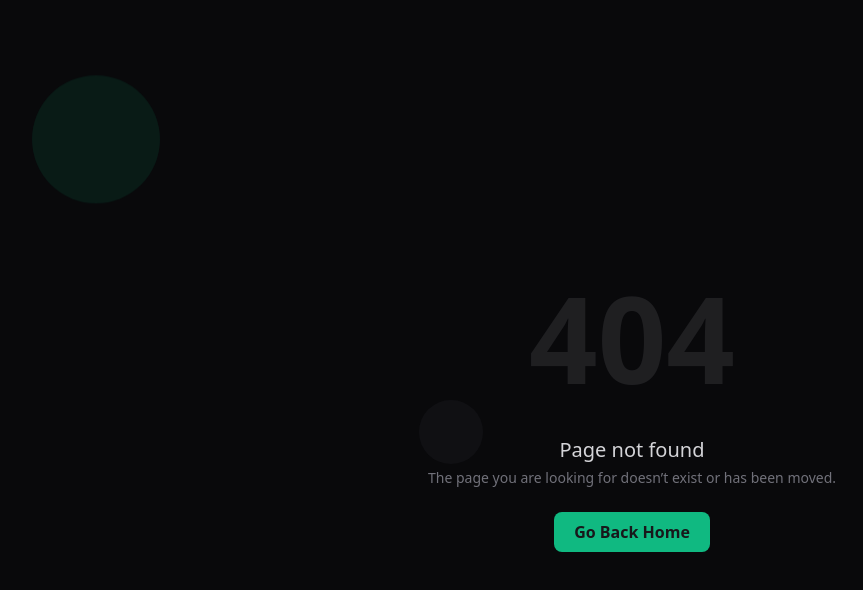
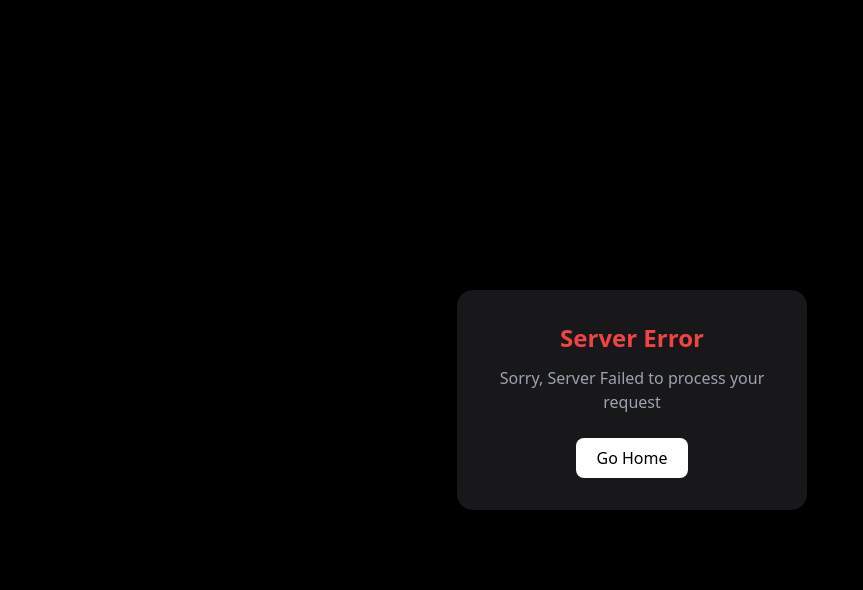
Before and after one commit to chandankoranga02/Advanced-URL-shortener, a React (Create React App) app in the folder frontend/: page /error in a window 1280 px wide. Before the commit this address had no page. Shown: the top 590 px of the page, without its empty margins (8-871 px from the left). Built offline with nearby package versions, Linux system fonts and the light colour scheme.

Commit message:
error page handling done

```diff
--- a/frontend/src/App.js
+++ b/frontend/src/App.js
@@ -23,7 +23,7 @@ function App() {
      <Route path="/signup" element={<SignUp/>}/>
      <Route path="*" element={<Error_404/>}/>
      <Route path='/verify/:ShortCode' element={<Password_redirect/>}/>
-     <Route path='/verify/:ShortCode' element={<Redirect_error/>}/>
+     <Route path="/error" element={<Redirect_error />} />
     </Routes>
 
 
--- a/frontend/src/Components/Redirect_error.js
+++ b/frontend/src/Components/Redirect_error.js
@@ -1,24 +1,41 @@
+import { useEffect } from "react";
 import { useNavigate } from "react-router-dom";
+import { useState } from 'react'
 
-export default function Redirect_error ({ type = "not_found" }) {
+
+export default function Redirect_error () {
   const navigate = useNavigate();
 
-  const errorConfig = {
-    expired: {
-      title: "Link Expired",
-      message: "This link is no longer valid. It may have expired.",
-    },
-    not_found: {
-      title: "Link Not Found",
-      message: "The link you are looking for does not exist.",
-    },
-    wrong_password: {
-      title: "Wrong Password",
-      message: "The password you entered is incorrect.",
-    },
-  };
+   const [title, settitle ]= useState("")
+   const [message, setmessage] = useState("")
 
-  const { title, message } = errorConfig[type];
+
+    useEffect(() => {
+
+      const fetchError =  () => {
+    const params = new URLSearchParams(window.location.search);
+    const type = params.get("type");
+
+        if(type === "notfound"){
+          settitle("Link Not Found")
+          setmessage(" The link you are trying to find , it not exist or changed or deleted ")
+        }
+
+          else if(type === "expired"){
+          settitle("Link Expired")
+          setmessage(" The link you are trying to reach has been Expired ")
+        }
+
+        else{
+          settitle("Server Error")
+          setmessage("Sorry, Server Failed to process your request ")
+        }
+
+      }
+
+      fetchError()
+
+    },[])
 
   return (
     <div className="min-h-screen bg-black flex items-center justify-center">
```
